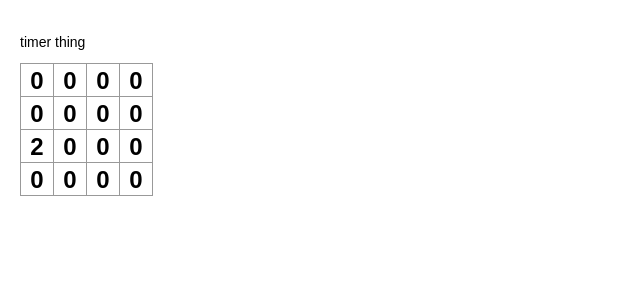
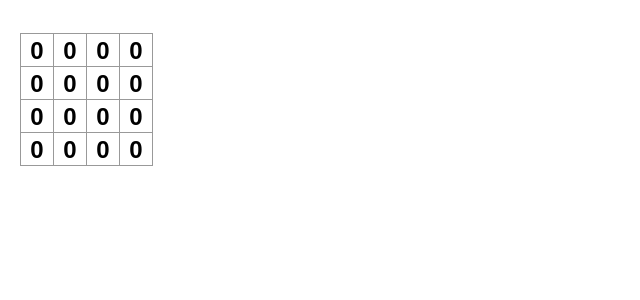
Before and after one commit to reginalin/2048, a React (Create React App) app: page / in a window 1280 px wide. Shown: the top 300 px of the page, without its empty margins (0-640 px from the left). Built offline with nearby package versions, Linux system fonts and the light colour scheme.

Commit message:
remove bug where pressing invalid key still created random 2

```diff
--- a/src/index.js
+++ b/src/index.js
@@ -3,9 +3,13 @@ import ReactDOM from "react-dom";
 import "./index.css";
 import { dimension, DIRECTION, winningTile } from "./constants.js";
 import { updateTiles, gameOver } from "./board.js";
+import { Timer } from "./Timer.js";
 
-function Timer() {
-	return (<p>timer thing</p>);
+function startButton() {
+	return (
+		<button className="startButton">
+		</button>
+	);
 }
 
 function GameEndStatus() {
@@ -18,7 +22,8 @@ function StatusBar(props) {
 	if (gameEnd) {
 		return <GameEndStatus />;
 	}
-	return <Timer />;
+	return <p></p>;
+	//return <Timer />;
 }
 
 //replaces board
@@ -71,9 +76,11 @@ function Board() {
 	}
   function updateBoard() {
 		var direction = pressed.direction;
-		var newTiles = updateTiles(tiles, direction);
-		setTiles(newTiles);
-		setGameEnd(gameOver(tiles));
+		if (direction != null) { // if valid key pressed
+			var newTiles = updateTiles(tiles, direction);
+			setTiles(newTiles);
+			setGameEnd(gameOver(tiles));
+		}
   }
   useEffect(() => {
 		updateBoard();
@@ -127,13 +134,6 @@ function useKeyPress() {
 }
 
 function Game() {
-  //const initialTiles = [
-  //[0, 0, 0, 2],
-  //[0, 0, 0, 2],
-  //[0, 0, 0, 2],
-  //[0, 0, 0, 2],
-  //];
-
   return (
     <div className="game">
       <div className="game-board">
```
